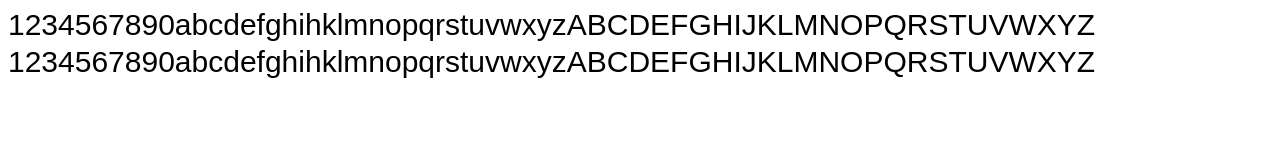
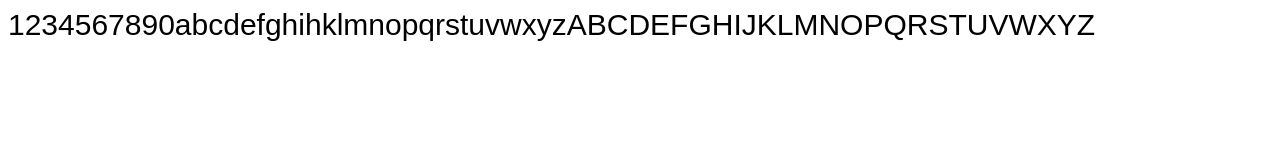
Before and after one commit to ChrisBellew/text-measurer.js, a plain HTML site: page index.html in a window 1280 px wide. Drawn offline with Linux system fonts and the light colour scheme.

Commit message:
Hiding canvas during measurement

```diff
--- a/index.html
+++ b/index.html
@@ -6,8 +6,8 @@
     var referenceElement = document.createElement('span');
     referenceElement.style.font = 'normal 30px Arial';
     referenceElement.innerText = '1234567890abcdefghihklmnopqrstuvwxyzABCDEFGHIJKLMNOPQRSTUVWXYZ';
+    document.body.appendChild(referenceElement);
 
-    document.body.appendChild(referenceElement);
     var size = new TextMeasurer().measureText({ text: '1234567890abcdefghihklmnopqrstuvwxyzABCDEFGHIJKLMNOPQRSTUVWXYZ', element: referenceElement });
     var end = window.performance.now();
     console.log('Measured as ', size.width, 'x', size.height, ' in ', end - start, 'ms');
--- a/src/text-measurer.js
+++ b/src/text-measurer.js
@@ -9,7 +9,6 @@ function TextMeasurer() {
 
     var canvas = document.createElement('canvas');
     var context = canvas.getContext('2d');
-    document.body.appendChild(canvas);
     canvas.width = boundingRect.width;
     canvas.height = boundingRect.height * 1.2; // Bounding rect height may not be enough as fillText() will render from the baseline
     context.font = font;
```
